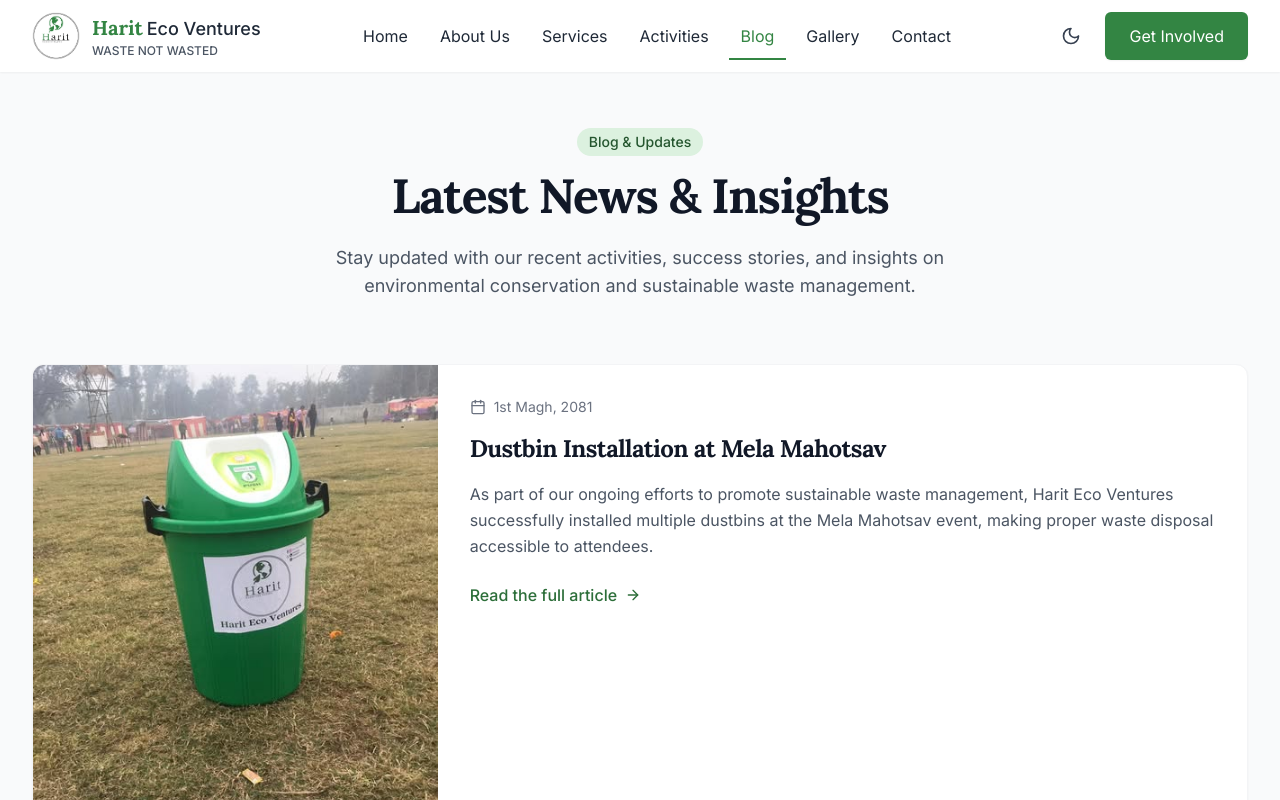
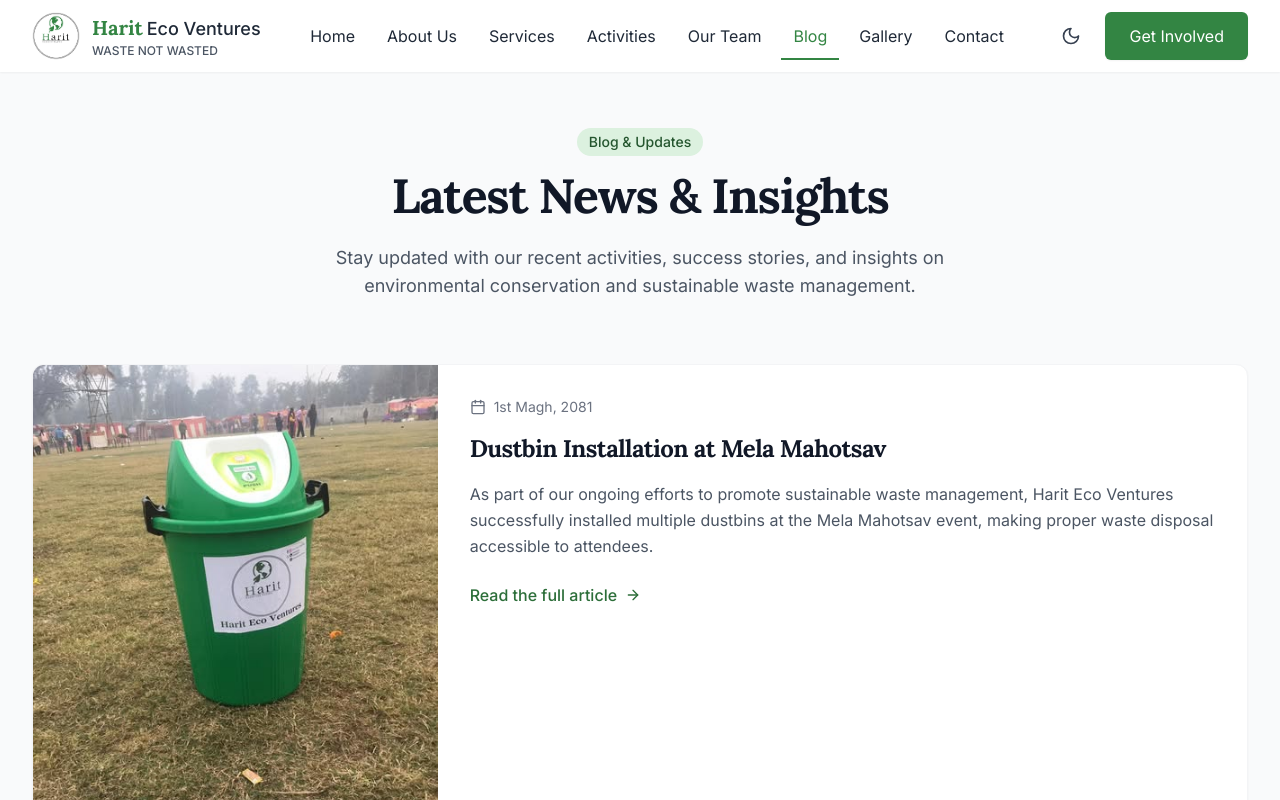
Before and after one commit to nigam-099/earthwise-youth-initiative, a React (Vite) app: page /blog in a window 1280 px wide. Shown: the top 800 px of the page. Built offline with nearby package versions, Linux system fonts and the light colour scheme.

Commit message:
Add "Our Team" option
Add "Our Team" option to the application.

```diff
--- a/src/components/layout/Navbar.tsx
+++ b/src/components/layout/Navbar.tsx
@@ -112,6 +112,16 @@ const Navbar = () => {
             )}
           >
             Activities
+          </Link>
+          <Link
+            to="/team"
+            className={cn(
+              'nav-link',
+              isHomePage && !isScrolled ? 'text-white hover:text-white/80' : '',
+              isActive('/team') && (isHomePage && !isScrolled ? 'text-white after:bg-white' : 'active')
+            )}
+          >
+            Our Team
           </Link>
           <Link
             to="/blog"
@@ -239,6 +249,17 @@ const Navbar = () => {
                 Activities
               </Link>
               <Link
+                to="/team"
+                className={cn(
+                  'py-2 px-3 rounded transition-colors',
+                  isActive('/team')
+                    ? 'bg-harit-100 dark:bg-harit-900 text-harit-700 dark:text-harit-300'
+                    : 'text-gray-800 dark:text-gray-200 hover:bg-gray-50 dark:hover:bg-gray-700'
+                )}
+              >
+                Our Team
+              </Link>
+              <Link
                 to="/blog"
                 className={cn(
                   'py-2 px-3 rounded transition-colors',
```
